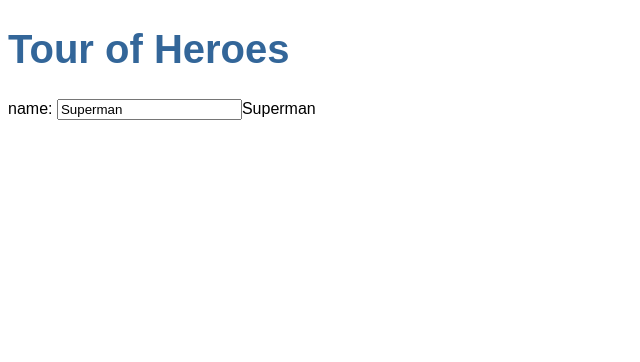
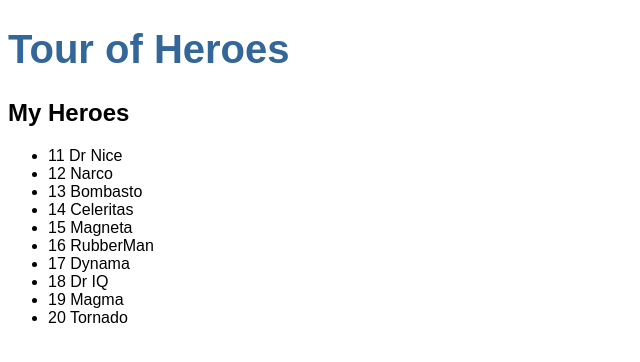
Before and after one commit to pushpa446/AngularPractice, an Angular app: page / in a window 1280 px wide. Shown: the top 362 px of the page, without its empty margins (0-640 px from the left). Built offline with nearby package versions, Linux system fonts and the light colour scheme.

Commit message:
display selected hero details

```diff
--- a/src/app/heroes/heroes.component.html
+++ b/src/app/heroes/heroes.component.html
@@ -1,6 +1,16 @@
-<div>
-  <label>name:
-    <input [(ngModel)]="hero.name" placeholder="name"/>
-    <span>{{hero.name}}</span>
-  </label>
+<h2>My Heroes</h2>
+<ul class="heroes">
+  <li *ngFor="let hero of heroes" (click)="onSelect(hero)">
+    <span class="badge">{{hero.id}}</span> {{hero.name}}
+  </li>
+</ul>
+
+<div *ngIf="selectedHero">
+  <h2>{{selectedHero.name | uppercase}} Details</h2>
+  <div><span>id: </span>{{selectedHero.id}}</div>
+  <div>
+    <label>name:
+      <input [(ngModel)]="selectedHero.name" placeholder="name"/>
+    </label>
+  </div>
 </div>
--- a/src/app/heroes/heroes.component.ts
+++ b/src/app/heroes/heroes.component.ts
@@ -1,5 +1,6 @@
 import { Component, OnInit } from '@angular/core';
 import {Hero} from '../hero';
+import {HEROES} from '../mock-heroes';
 
 @Component({
   selector: 'app-heroes',
@@ -7,13 +8,15 @@
   styleUrls: ['./heroes.component.scss']
 })
 export class HeroesComponent implements OnInit {
-  hero: Hero = {
-    id: 123,
-    name: 'Superman'
-  }
+  heroes = HEROES;
+  selectedHero: Hero;
   constructor() { }
 
   ngOnInit() {
   }
 
+  onSelect(hero: Hero) {
+    this.selectedHero = hero;
+  }
+
 }
--- /dev/null
+++ b/src/app/mock-heroes.ts
@@ -0,0 +1,14 @@
+import { Hero } from './hero';
+
+export const HEROES: Hero[] = [
+  { id: 11, name: 'Dr Nice' },
+  { id: 12, name: 'Narco' },
+  { id: 13, name: 'Bombasto' },
+  { id: 14, name: 'Celeritas' },
+  { id: 15, name: 'Magneta' },
+  { id: 16, name: 'RubberMan' },
+  { id: 17, name: 'Dynama' },
+  { id: 18, name: 'Dr IQ' },
+  { id: 19, name: 'Magma' },
+  { id: 20, name: 'Tornado' }
+];
```
